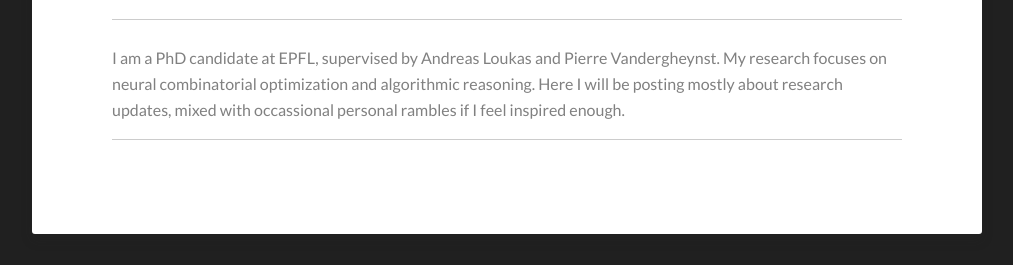
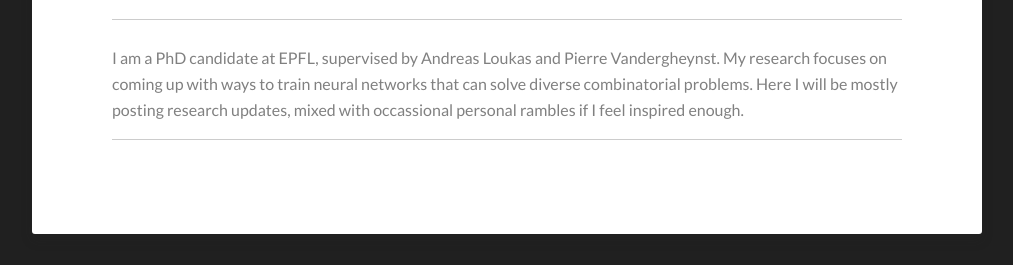
Before and after one commit to Stalence/stalence.github.io, a Jekyll site: the page built from about/index.md, in a window 1280 px wide, cut to the strip 1504-1769 px from the top of the page. Shown: the whole strip, without its empty margins (133-1146 px from the left). Built offline with Jekyll 4.4.1, drawn with Linux system fonts in a browser that asks for light colours.

Commit message:
Update index.md

```diff
--- a/about/index.md
+++ b/about/index.md
@@ -6,6 +6,6 @@ featured-image: /images/about/me.jpg
 ---
 <p>
 I am a PhD candidate at EPFL, supervised by Andreas Loukas and Pierre Vandergheynst.
-My research focuses on neural combinatorial optimization and algorithmic reasoning. Here I will be posting mostly about research
-updates, mixed with occassional personal rambles if I feel inspired enough.
+My research focuses on coming up with ways to train neural networks that can solve diverse combinatorial problems.
+Here I will be mostly posting research updates, mixed with occassional personal rambles if I feel inspired enough.
 </p>
```
